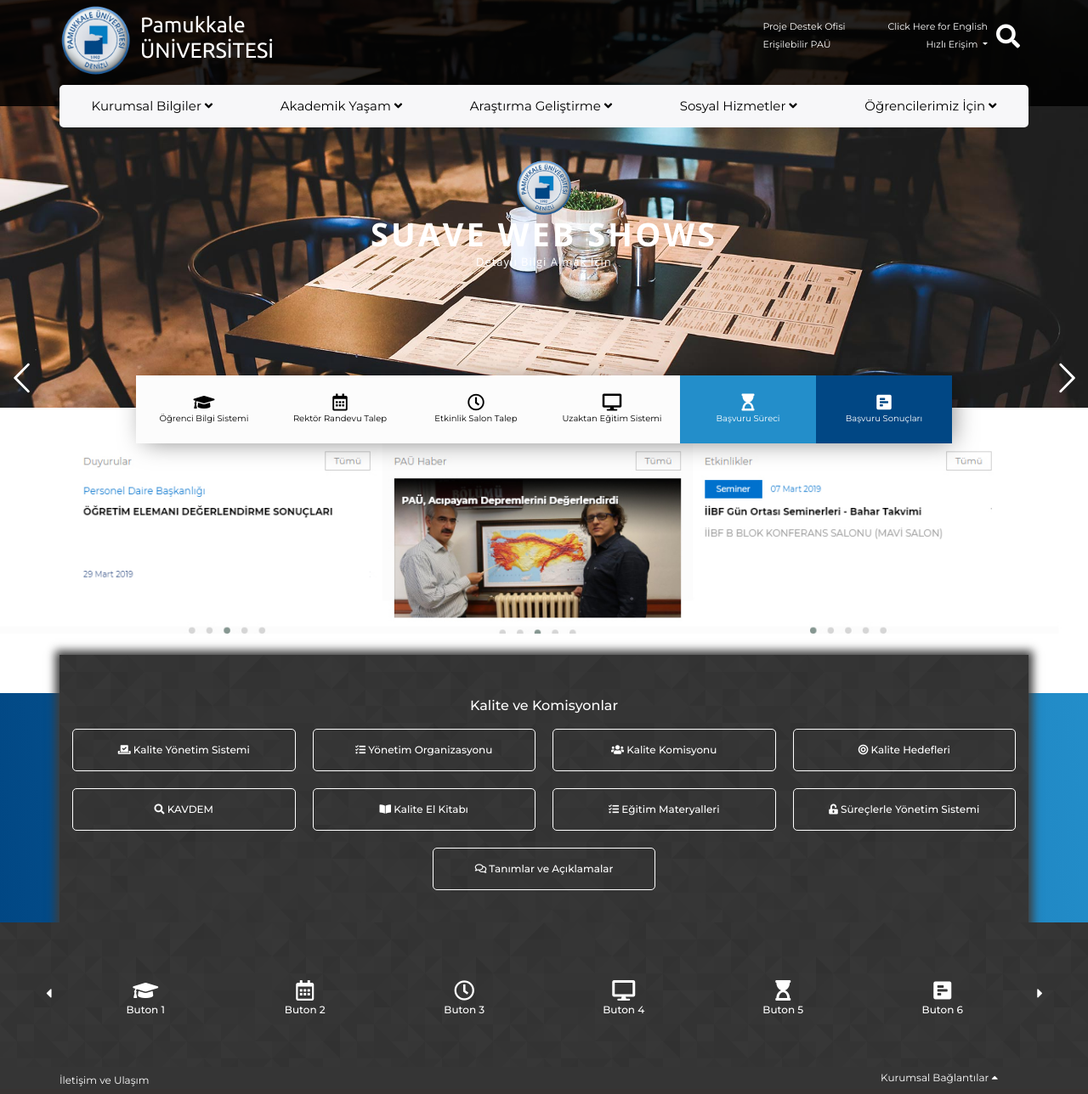
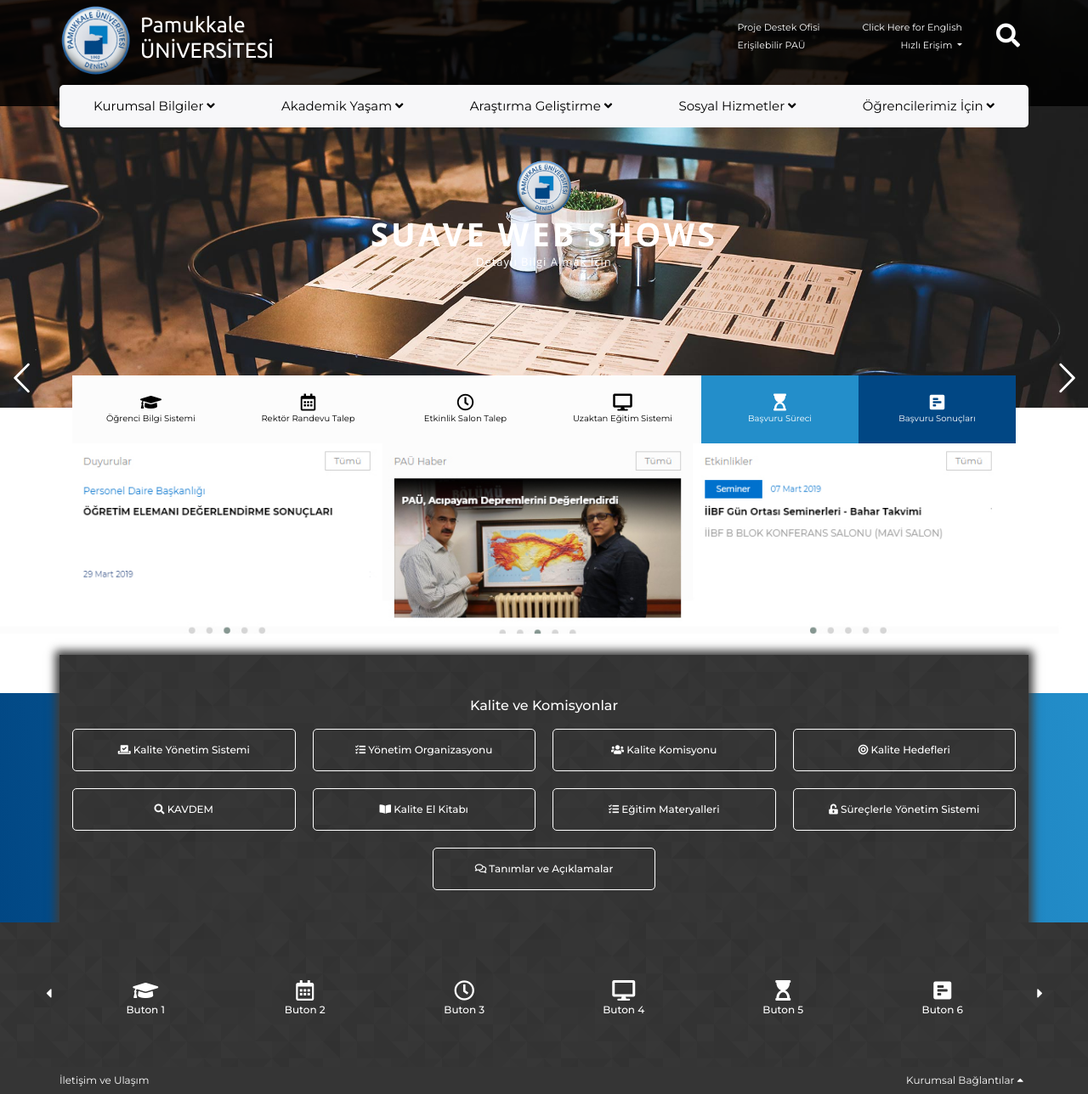
Before and after one commit to sevketakirmak/pauanasayfa, a PHP site: page / in a window 1280 px wide. Shown: the whole page at 85% size. Run offline with PHP 8.4, Linux system fonts and the light colour scheme; some web fonts are replaced.

Commit message:
son deneme

```diff
--- a/index.php
+++ b/index.php
@@ -212,13 +212,16 @@
                                 <div class="tab-content" id="nav-tabContent">
                                     <div class="tab-pane fade show active" id="list-student" role="tabpanel" aria-labelledby="list-student-list">
                                         <div class="row">
-                                            <div class="col-md-12 col-lg-6">
+                                            <div class="col-md-12 col-lg-4">
                                                 <ul>
                                                     <h5>Bağlantılar</h5>
                                                     <li><a>Eğitim Bilgi Sistemi</a></li>
                                                     <li><a>Kütüphane ve Dokümantasyon Daire Başkanlığı</a></li>
                                                     <li><a>Öğrenci Bilgi Sistemi</a></li>
-                                                    <br>
+                                                </ul>
+                                            </div>
+                                            <div class="col-md-12 col-lg-4">
+                                                <ul>
                                                     <h5>Öğrenci İşleri</h5>
                                                     <li><a>Uluslararası İlişkiler Koordinatörlüğü</a></li>
                                                     <li><a>Öğrenci İşleri Daire Başkanlığı</a></li>
@@ -226,7 +229,7 @@
                                                     <li><a>Sağlık Kültür ve Spor Daire Başkanlığı</a></li>
                                                 </ul>
                                             </div>
-                                            <div class="col-md-12 col-lg-6">
+                                            <div class="col-md-12 col-lg-4">
                                                 <ul>
                                                     <h5>Sosyal Hizmetler</h5>
                                                     <li><a>Engelli Öğrenci Birimi Koordinatörlüğü</a></li>
@@ -497,7 +500,7 @@
                             </li>
                         </ul>
                         <ul>
-                            <li id="searchBtn" style="cursor: pointer;"><i class="fas fa-search fa-2x"></i></li>
+                            <li class="" id="searchBtn" style="cursor: pointer;"><i class="fas fa-search fa-2x"></i></li>
                         </ul>
                     </ul>
                 </div>
@@ -684,12 +687,12 @@
                 </div>
             </div>
             <div id="mainButtons">
-                <div id="buttons" class="sp-container owl-carousel">
+                <div id="buttons" class="container owl-carousel">
                     <div><a href="https://pusula.pau.edu.tr/login.aspx?appKey=1794eb13-16f1-4118-b6e5-19916543e96b&backurl=https://obis.pau.edu.tr/" target="_blank" class="btn"><i class="fas fa-graduation-cap fa-2x"></i><br>Öğrenci Bilgi Sistemi</a></div>
                     <div><a href="http://app.pau.edu.tr/fone/rektorRandevu/talep.aspx" target="_blank" class="btn"><i class="far fa-calendar-alt fa-2x"></i><br>Rektör Randevu Talep</a></div>
                     <div><a href="https://app.pau.edu.tr/abs/Rezervasyon/EtkinlikSalonTalepIslemleri.aspx" target="_blank" class="btn"><i class="far fa-clock fa-2x"></i><br>Etkinlik Salon Talep</a></div>
                     <div><a href="https://pusula.pau.edu.tr/login.aspx?appKey=1794eb13-16f1-4118-b6e5-19916543e96b&backurl=https://obis.pau.edu.tr/alms/" target="_blank" class="btn"><i class="fas fa-desktop fa-2x"></i><br>Uzaktan Eğitim Sistemi</a></div>
-                    <div><a href="altsayfa.php" class="btn"><i class="fas fa-hourglass-start fa-2x"></i></i><br>Başvuru Süreci</a></div>
+                    <div><a href="#" class="btn"><i class="fas fa-hourglass-start fa-2x"></i></i><br>Başvuru Süreci</a></div>
                     <div><a href="#" class="btn"><i class="fas fa-poll-h fa-2x"></i><br>Başvuru Sonuçları</a></div>
                 </div>
             </div>
@@ -767,11 +770,9 @@
             </div>
             <div id="dropdownFooter" class="d-none d-md-block">
                 <div class="container">
-                    <div class="row">
-                        <div class="col-xs-6">
+                    <div class="com">
                         <a id="btnCom" href="http://www.pau.edu.tr/tanitim">İletişim ve Ulaşım</a>
                     </div>
-                        <div class="col-xs-6"></div>
                     <div class="dropup">
                         <button id="dropBtn">
                             <span>Kurumsal Bağlantılar <i class="fas fa-caret-up"></i></span>
@@ -851,7 +852,6 @@
                                                 <li id="insta"><a href="https://www.instagram.com/pauedutr" target="_blank"><i class="fab fa-instagram fa-2x"></i></a></li>
                                                 <li id="youtube"><a href="https://www.youtube.com/channel/UCiFDj2hmRqhE2OqZ6qVokGw" target="_blank"><i class="fab fa-youtube fa-2x"></i></a></li>
                                             </ul>
-                                        </div>
                                         </div>
                                     </div>
                                 </div>
@@ -1275,7 +1275,7 @@
                 responsiveClass:true,
                 nav:true,
                 autoplay:true,
-                autoplayTimeout:7000,
+                autoplayTimeout:3000,
                 navText: ["<i class='fas fa-caret-left' style='font-size:17.5px;'></i>", "<i class='fas fa-caret-right' style='font-size:17.5px;'></i>"],
                 dots:false,
                 responsive:{
--- a/styles/responsive.css
+++ b/styles/responsive.css
@@ -15,7 +15,7 @@
         height: 232px;
     }
     .academic{
-        height: 700px;
+        height: 520px;
     }
     .research{
         height: 600px;
@@ -38,10 +38,6 @@
         font-size: 12.5px;
         margin-left: 7.5px;
     }
-    #mainMenu .navbar{
-        padding-left: 40px;
-        padding-right: 40px;
-    }
     #mainMenu nav ul li{
         font-size: 10px;
         margin: 0;
@@ -56,10 +52,6 @@
     }
     .panel-heading h4{
         background: #0071cd;
-    }
-    .breadcrumb{
-        top: 79.5%;
-        left: 26%;
     }
     .fixed-bottom{
         position: fixed!important;
@@ -80,6 +72,11 @@
     }
     #barsMenu .active{
         background: #0078FF;
+    }
+    #title .list-group{
+        flex-direction: inherit;
+        text-align: center;
+        font-size: 12px;
     }
 }
 @media (max-width: 768px){
@@ -106,7 +103,6 @@
     }
     .breadcrumb{
         padding: 0;
-        top: 80%;
         font-size: 15px;
     }
     .fixed-bottom{
@@ -136,8 +132,6 @@
 @media (max-width: 576px){
     .breadcrumb{
         padding: 0;
-        top: 87%;
-        left: 33%;
         font-size: 13px;
     }
 }
--- a/styles/style.css
+++ b/styles/style.css
@@ -57,7 +57,8 @@ body, #wrapper{
 }
 #searchBtn{
     float: left;
-    padding:5px 10px;
+    padding:3px 10px;
+    padding-left:40px;
 }
 #serarchInput{
     display: none;
@@ -73,7 +74,6 @@ body, #wrapper{
 }
 #mainHead{
     position: absolute;
-    z-index: 250;
     height:125px;
     margin: 0;
     width: 100%;
@@ -230,7 +230,7 @@ body, #wrapper{
 }
 .stable .nav-link{
     margin: 0 5px!important;
-    padding: 5px!important;
+    padding: 7.5px!important;
 }
 .nav-item{
     margin-right: 2.5px;
@@ -294,7 +294,6 @@ body, #wrapper{
 }
 #mainNav ul{
     list-style-type: none;
-    margin: 0;
     padding: 0;
 }
 .special{
@@ -331,7 +330,7 @@ body, #wrapper{
     background: #0078FF;
 }
 #academic{
-    padding-top: 30px!important;
+    padding-top: 20px!important;
 }
 #academic ul{
     height: 100%;
@@ -342,7 +341,7 @@ body, #wrapper{
     background: none;
 }
 #title{
-    padding-bottom: 10px;
+    padding-bottom: 20px;
 }
 #barsMenu .active{
     color: white;
@@ -375,8 +374,6 @@ body, #wrapper{
     text-shadow: 3px -2px 3px rgba(0, 0, 0, 1);
     position: absolute;
     top: 70%;
-    left: 18%;
-    transform: translate(-50%, -50%);
     font-size: 18px;
     font-weight: 500;
 }
@@ -672,7 +669,7 @@ textarea {
     transition: all 0.5s;
 }
 #studentButtons .btn-outline-primary:hover .fas{
-    border-color: rgba(61serarchInput, 61, 61, 0.5);
+    border-color: rgba(61, 61, 61, 0.5);
 }
 #studentButtons .col-3{
     margin-top: 20px;
@@ -708,16 +705,16 @@ footer{
 #dropBtn{
     font-size: 12px;
     color: white;
-    height: 100%;
+    height: 32.5px;
     outline: none;
     background: none;
     border: none;
-    position: absolute;
+    position: relative;
+    float: right;
     top: 0;
     bottom: 0;
     left: auto;
     right: 0;
-    margin-right: 100px;
 }
 #btnCom{
     font-size: 12px;
@@ -807,7 +804,11 @@ hr {
     float: left;
     padding: 0 20px;
 }
-#dropdownFooter{
+#dropdownFooter .container{
+    padding: 0px;
+}
+#dropdownFooter .com{
+    float: left;
     margin-top: 5px;
 }
 /**********************************************************************/
```
Also changed, not shown: altsayfa.html (renamed from altsayfa.php, +15 -14 lines). Lines whose indentation alone changed are shown as unchanged.
